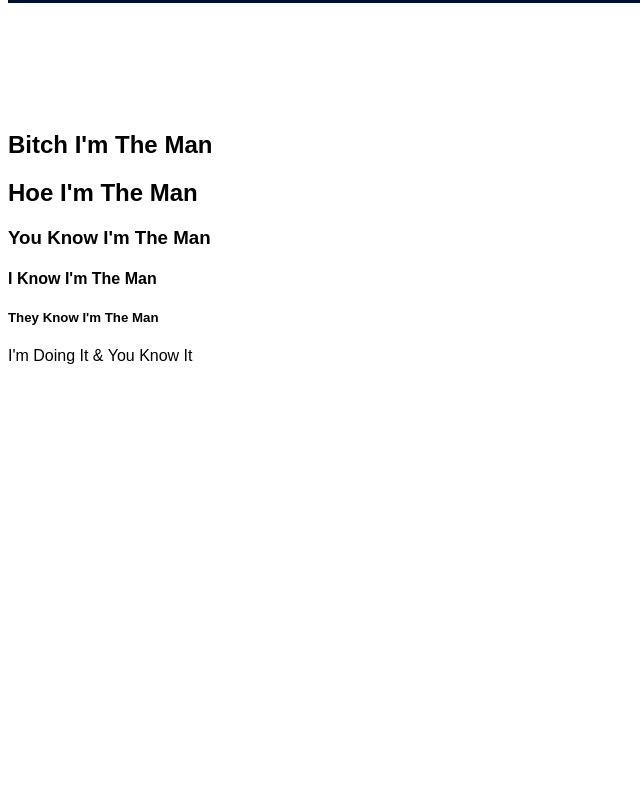
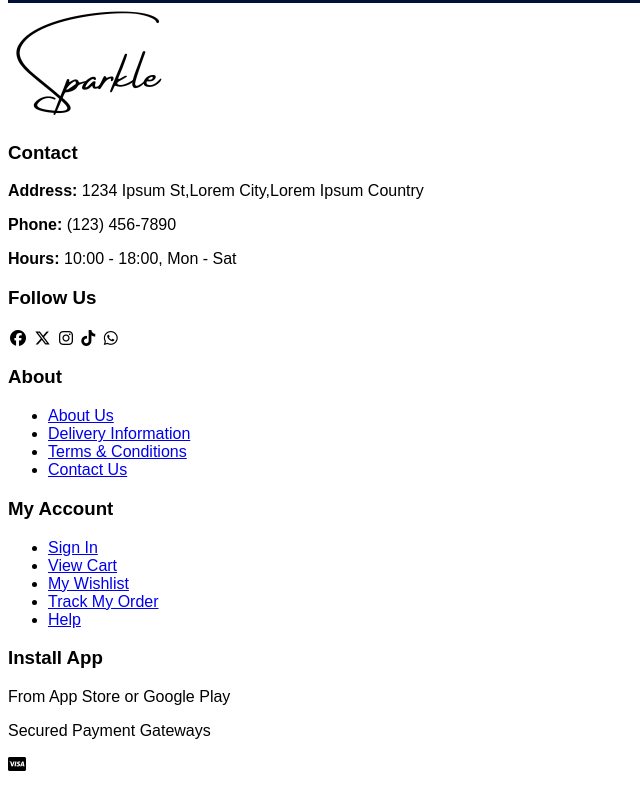
Before and after one commit to ianthedeveloper/E-Commerce-Store, a plain HTML site: page index.html in a window 1280 px wide. Shown: the part 7835-8640 px from the top of the page, without its empty margins (0-640 px from the left). Before the commit the page ends 8200 px from the top, so only its background shows below. Drawn offline with Linux system fonts and the light colour scheme.

Commit message:
Creating Footer section

```diff
--- a/index.html
+++ b/index.html
@@ -572,6 +572,82 @@
 
 
 
+    <!-- FOOTER -->
+    <section id="footer">
+
+        <div class="contact">
+            <img src="./images/logos/mainlogo3.png" alt="logo">
+            <h3>Contact</h3>
+
+            <div class="business-details">
+                <p><span>Address: </span>1234 Ipsum St,Lorem City,Lorem Ipsum Country</p>
+                <p><span>Phone: </span>(123) 456-7890</p>
+                <p><span>Hours: </span>10:00 - 18:00, Mon - Sat</p>
+            </div>
+
+            <h3>Follow Us</h3>
+
+            <div class="social-media">
+                <i class="fa-brands fa-facebook"></i>
+                <i class="fa-brands fa-x-twitter"></i>
+                <i class="fa-brands fa-instagram"></i>
+                <i class="fa-brands fa-tiktok"></i>
+                <i class="fa-brands fa-whatsapp"></i>
+            </div>
+        </div>
+
+
+        <div class="about">
+            <h3>About</h3>
+
+            <ul class="about-links">
+                <li><a href="about.html">About Us</a></li>
+                <li><a href="deliveryinformation.html">Delivery Information</a></li>
+                <li><a href="terms&conditions.html">Terms & Conditions</a></li>
+                <li><a href="contact.html">Contact Us</a></li>
+            </ul>
+
+        </div>
+
+
+
+        <div class="my-account">
+            <h3>My Account</h3>
+
+            <ul class="my-account-details">
+                <li><a href="#">Sign In</a></li>
+                <li><a href="#">View Cart</a></li>
+                <li><a href="#">My Wishlist</a></li>
+                <li><a href="#">Track My Order</a></li>
+                <li><a href="#">Help</a></li>
+            </ul>
+        </div>
+
+
+        <div class="install-app">
+            <h3>Install App</h3>
+
+            <div class="install-app-details">
+                <p>From App Store or Google Play</p>
+
+                <div class="apps">
+                    <div class="applestore"></div>
+                    <div class="googleplay"></div>
+                </div>
+
+                <p>Secured Payment Gateways</p>
+                <div class="payment-gateways">
+                    <i class="fa-brands fa-cc-visa"></i>
+                </div>
+            </div>
+        </div>
+
+    </section>
+
+
+
+
+
     <br>
     <br>
     <br>
--- a/style.css
+++ b/style.css
@@ -564,3 +564,17 @@ html, body{
     color: #FFFFFF;
     font-weight: 650;
 }
+
+
+
+
+
+
+/* FOOTER SECTION */
+#footer .business-details p span{
+    font-weight: 600;
+}
+
+#footer .social-media i{
+    padding: 2px;
+}
```
